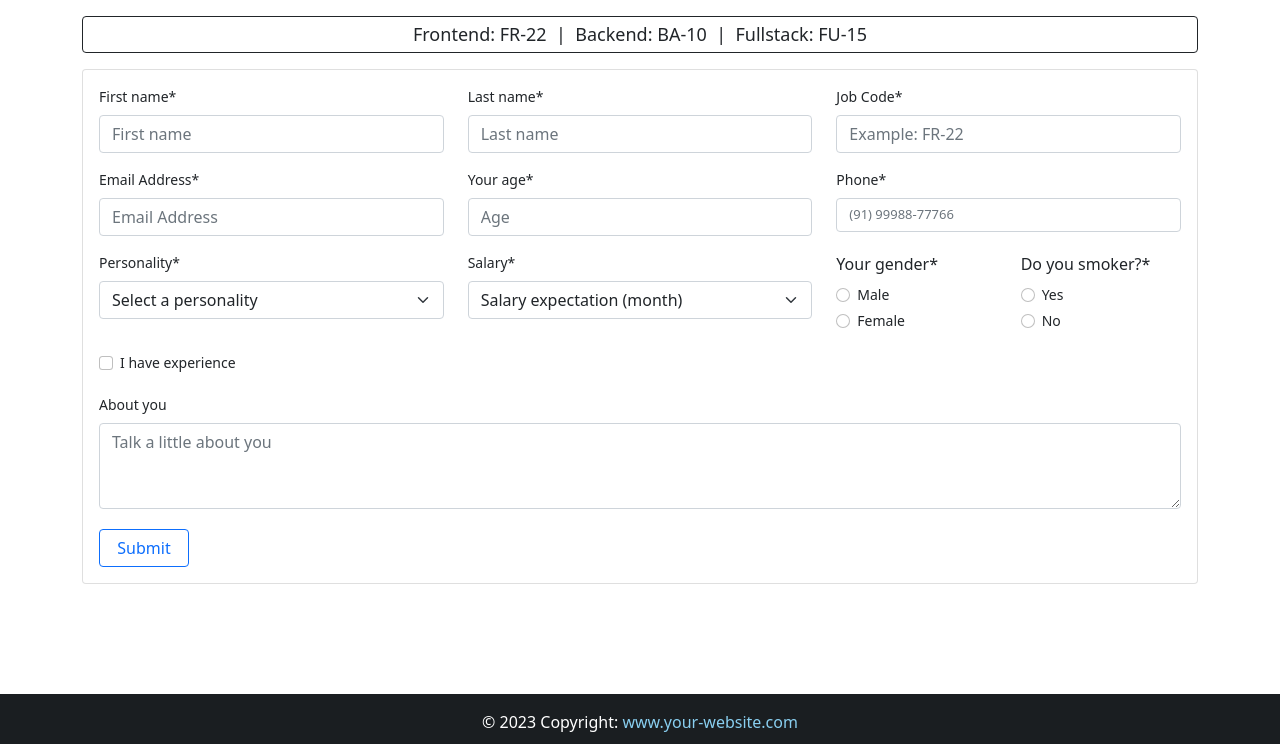
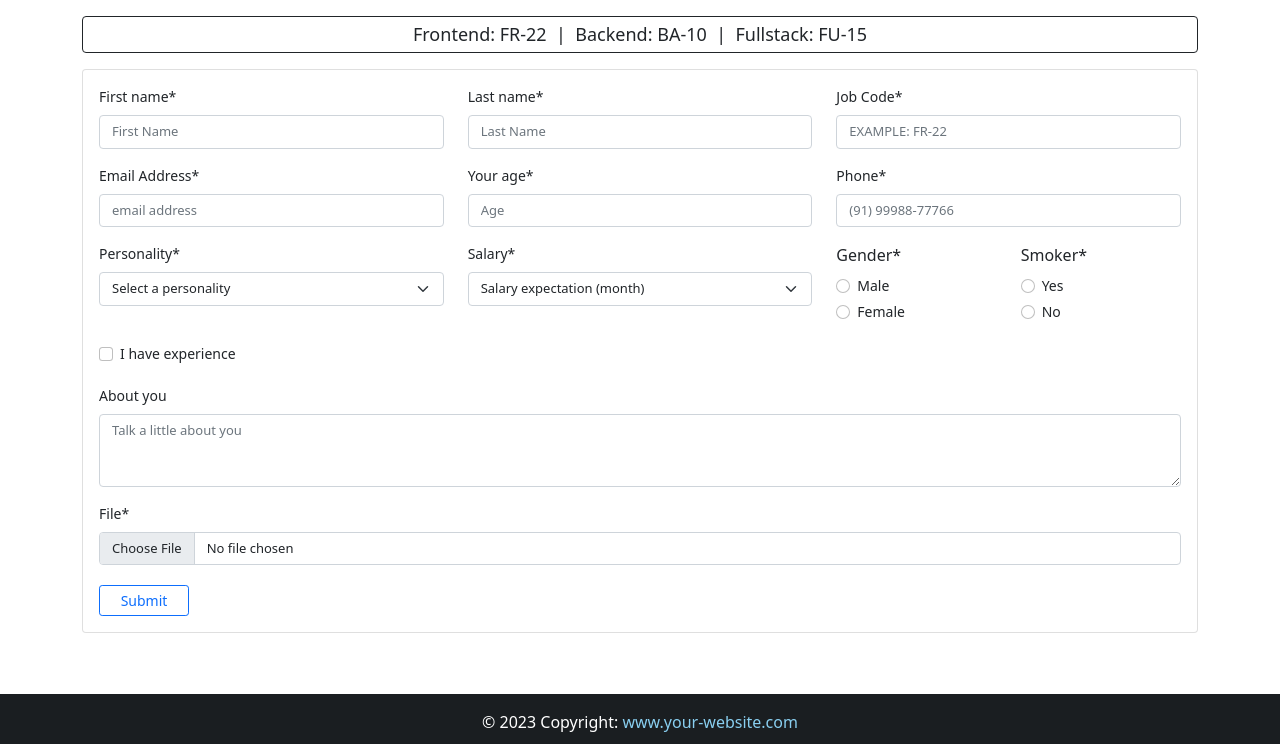
Before and after one commit to guptaji007/django_mastery_advance_crispy_forms, a Django app: page / in a window 1280 px wide. Shown: the part 56-800 px from the top of the page. Run offline with Django 4.2, Linux system fonts and the light colour scheme; some libraries are stand-ins or nearby versions.

Commit message:
Django Mastery Advance Crispy Forms Part 7

```diff
--- a/App/forms.py
+++ b/App/forms.py
@@ -13,34 +13,47 @@ class Uppercase(forms.CharField):
         return value.upper()
 
 class CandidateForm(forms.ModelForm):
-    # VALIDATIONS
+    # FIRST NAME
     firstname = forms.CharField(
         label='First name', min_length=3, max_length=50,
         validators=[RegexValidator(r'^[a-zA-ZÀ-ÿ\s]*$',
         message="Only Letters is Allowed!")],
         # required=False,
-        widget=forms.TextInput(attrs={'placeholder':'First name'})
+        widget=forms.TextInput(attrs={
+            'placeholder':'First name',
+            'style': 'font-size: 13px; text-transform: capitalize'
+        })
     )
+    # LAST NAME
     lastname = forms.CharField(
         label='Last name', min_length=3, max_length=50,
         validators=[RegexValidator(r'^[a-zA-ZÀ-ÿ\s]*$',
         message="Only Letters is Allowed!")],
         # required=False,
-        widget=forms.TextInput(attrs={'placeholder':'Last name'})
+        widget=forms.TextInput(attrs={
+            'placeholder':'Last name',
+            'style': 'font-size: 13px; text-transform: capitalize'
+        })
     )
-    # Job Code Always in Uppercase
+    # JOB CODE (UPPERCASE FUNCTION)
     job = Uppercase(
         label='Job Code', min_length=5, max_length=5,
         # required=False,
-        widget=forms.TextInput(attrs={'placeholder':'Example: FR-22'})
+        widget=forms.TextInput(attrs={
+            'placeholder':'Example: FR-22',
+            'style': 'font-size: 13px; text-transform: uppercase'
+        })
     )
-    # Email Always in Lowercase
+    # Email (LOWERCASE FUNCTION)
     email = Lowercase(
         label='Email Address', min_length=8, max_length=50,
         validators=[RegexValidator(r'^[a-zA-Z0-9.+_-]+@[a-zA-Z0-9._-]+\.[a-zA-Z]+$',
         message="Put a valid email address!")],
         # required=False,
-        widget=forms.TextInput(attrs={'placeholder':'Email Address'})
+        widget=forms.TextInput(attrs={
+            'placeholder':'Email Address',
+            'style': 'font-size: 13px; text-transform: lowercase'
+        })
     )
     # Method 1 to validate age
     # age = forms.CharField(widget=forms.TextInput(attrs={'type':'number'}))
@@ -51,16 +64,31 @@ class CandidateForm(forms.ModelForm):
         validators=[RegexValidator(r'^[0-9]*$',
         message="Only numbers is Allowed!")],
         # required=False,
-        widget=forms.TextInput(attrs={'placeholder':'Age'})
+        widget=forms.TextInput(attrs={
+            'placeholder':'Age',
+            'style': 'font-size: 13px'
+        })
     )
+    # EXPERIENCE
     experience = forms.BooleanField(label='I have experience', required=False)
+    # MESSAGE
     message = forms.CharField(
         label='About you', min_length=50, max_length=1000,
         required=False,
-        widget=forms.Textarea(
-            attrs={'placeholder':'Talk a little about you', 'rows':3}
-        )
+        widget=forms.Textarea(attrs={
+            'placeholder':'Talk a little about you',
+            'rows':3,
+            'style': 'font-size: 13px'
+            })
     )
+    # FILE (UPLOAD)
+    file = forms.FileField(
+        required=True,
+        widget=forms.ClearableFileInput(attrs={
+                'style': 'font-size: 13px'
+            })
+    )
+
     # Method 1 (Gender)
     # GENDER = [('M', 'Male'), ('F', ('Female'))]
     # gender = forms.CharField(label='Gender', widget=forms.RadioSelect(choices=GENDER))
@@ -68,14 +96,15 @@ class CandidateForm(forms.ModelForm):
     class Meta:
         model = Candidate
         exclude = ['created_at', 'Situation']
+
         # Labels Control
-        labels = {
+        # labels = {
             # 'phone':'You Phone',
             # 'personality':'Your personality',
             # 'salary':'Choose a salary',
-            'gender':'Your gender',
-            'smoker':'Do you smoker?',
-        }
+            # 'gender':'Your gender',
+            # 'smoker':'Do you smoker?',
+        # }
 
         SALARY = (
             ('', ('Salary expectation (month)')),
@@ -101,39 +130,42 @@ class CandidateForm(forms.ModelForm):
                 choices=SALARY,
                 attrs={
                     'class':'form-control', # Bootstrap inside the forms.py
+                    'style': 'font-size: 13px'
                 }
             ),
             'gender': forms.RadioSelect(choices=GENDER, attrs={'class': 'btn-check'}),
             'smoker': forms.RadioSelect(choices=SMOKER, attrs={'class': 'btn-check'}),
+            'personality': forms.Select(attrs={'style': 'font-size: 13px'})
         }
 
     # SUPER FUNCTION
     def __init__(self, *args, **kwargs):
         super(CandidateForm, self).__init__(*args, **kwargs)
 
-        # =========== CONTROL PANEL (Optional Method to Control) ===========#
-        # Input required
+        # =========== CONTROL PANEL | INDIVIDUAL INPUTS ===========#
+        # 1) INPUT REQUIRED
         # self.fields['experience'].required = True
 
-        #  Input Disabled
+        # 2) INPUT DISABLED
         # self.fields['experience'].disabled = False
 
-        #  Input Readonly
+        # 3) INPUT READONLY
         # self.fields['email'].widget.attrs.update({'readonly':'readonly'})
 
-        # =========== SELECT OPTION ===========#
+        # 4) SELECT OPTION
         self.fields['personality'].choices = [('', 'Select a personality'),] + list(self.fields['personality'].choices)[1:]
 
-        # =========== WIDGET CONTROL ===========#
+        # 5) WIDGETS CONTROL (INSIDE / OUTSIDE)
         # self.fields['phone'].widget.attrs.update({'style':'font-size: 18px', 'placeholder': 'No Phone', 'data-mask': '(00) 00-00'})
 
-        # =========== READONLY / DISABLED BY 'LOOP FOR' IN [ARRAY] ===========#
-        # 1) Readonly
+
+        # =========== ADVANCED CONTROL PANEL | MULTIPLE INPUTS BY 'LOOP FOR' IN [ARRAY] ===========#
+        # 1) READONLY
         # readonly = ['firstname', 'lastname', 'job', 'email', 'age', 'phone']
         # for field in readonly:
         #     self.fields[field].widget.attrs['readonly'] = 'true'
 
-        # 2) Disabled
+        # 2) DISABLED
         # disabled = ['personality', 'salary', 'gender', 'smoker', 'experience']
         # for field in disabled:
         #     self.fields[field].widget.attrs['disabled'] = 'true'
--- a/App/models.py
+++ b/App/models.py
@@ -34,13 +34,14 @@ class Candidate(models.Model):
     smoker = models.CharField(max_length=10, choices=SMOKER, default="")
     email = models.EmailField(max_length=50)
     message = models.TextField()
+    file = models.FileField()
     created_at = models.DateTimeField(auto_now_add=True)
     Situation = models.CharField(max_length=50, null=True, choices=SITUATION, default='Pending')
+
+    def __str__(self):
+        return self.firstname
 
     # Capitalize (First and Last Name)
     def clean(self):
         self.firstname = self.firstname.capitalize()
         self.lastname = self.lastname.capitalize()
-
-    def __str__(self):
-        return self.firstname
--- a/App/templates/home.html
+++ b/App/templates/home.html
@@ -6,7 +6,7 @@
     <div class="card p-1 border-dark text-center" style="font-size: 18px;">
         Frontend: FR-22 &nbsp;|&nbsp; Backend: BA-10 &nbsp;|&nbsp; Fullstack: FU-15
     </div>
-    <form method="POST" class="card p-3 mt-3" autocomplete="off" novalidate>
+    <form method="POST" enctype="multipart/form-data" class="card p-3 mt-3" autocomplete="off" novalidate>
         {% csrf_token %}
         <div class="row">
             <div class="col-4">{{ form.firstname|as_crispy_field }}</div>
@@ -26,7 +26,8 @@
         </div>
         {{ form.experience|as_crispy_field }}
         {{ form.message|as_crispy_field }}
-        <button type="submit" class="btn btn-outline-primary mt-1" style="width: 90px;">Submit</button>
+        {{ form.file|as_crispy_field }}
+        <button type="submit" class="btn btn-sm btn-outline-primary mt-1" style="width: 90px;">Submit</button>
     </form>
 
     <!-- Message from Backend -->
--- a/App/views.py
+++ b/App/views.py
@@ -6,12 +6,14 @@ from django.contrib import messages
 
 
 def home(request):
-    form = CandidateForm(request.POST or None)
-    if form.is_valid():
-        form.save()
-        messages.success(request, "Registered Successfully!")
-        return HttpResponseRedirect('/')
-    context = {
-        "form": form
-    }
-    return render(request, "home.html", context)
+    if request.method == "POST":
+        form = CandidateForm(request.POST, request.FILES)
+        if form.is_valid():
+            form.save()
+            messages.success(request, "Form Sent Successfully!")
+            return HttpResponseRedirect('/')
+        else:
+            return render(request, "home.html", {'form':form})
+    else:
+        form = CandidateForm()
+        return render(request, "home.html", {'form':form})
--- a/Candidates/urls.py
+++ b/Candidates/urls.py
@@ -1,7 +1,10 @@
 from django.contrib import admin
 from django.urls import path, include
+from Candidates import settings
+from django.conf.urls.static import static
 
 urlpatterns = [
     path('admin/', admin.site.urls),
     path('', include('App.urls')),
-]
+
+] + static(settings.MEDIA_URL, document_root = settings.MEDIA_ROOT)
--- a/requirements.txt
+++ b/requirements.txt
@@ -1,6 +1,7 @@
 asgiref==3.6.0
 crispy-bootstrap5==0.7
 Django==4.0.2
+django-cleanup==7.0.0
 django-crispy-forms==2.0
 django-jazzmin==2.6.0
 sqlparse==0.4.3
```
Also changed, not shown: Candidates/settings.py (+6 -1 lines), App/migrations/0009_candidate_file.py (added).
